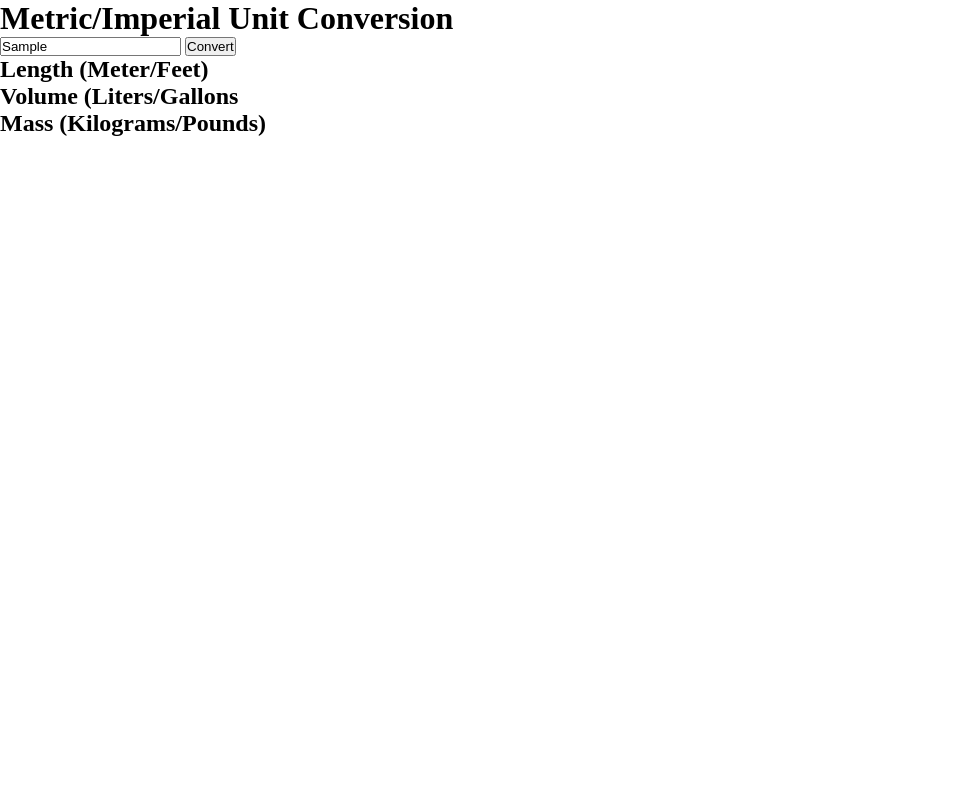
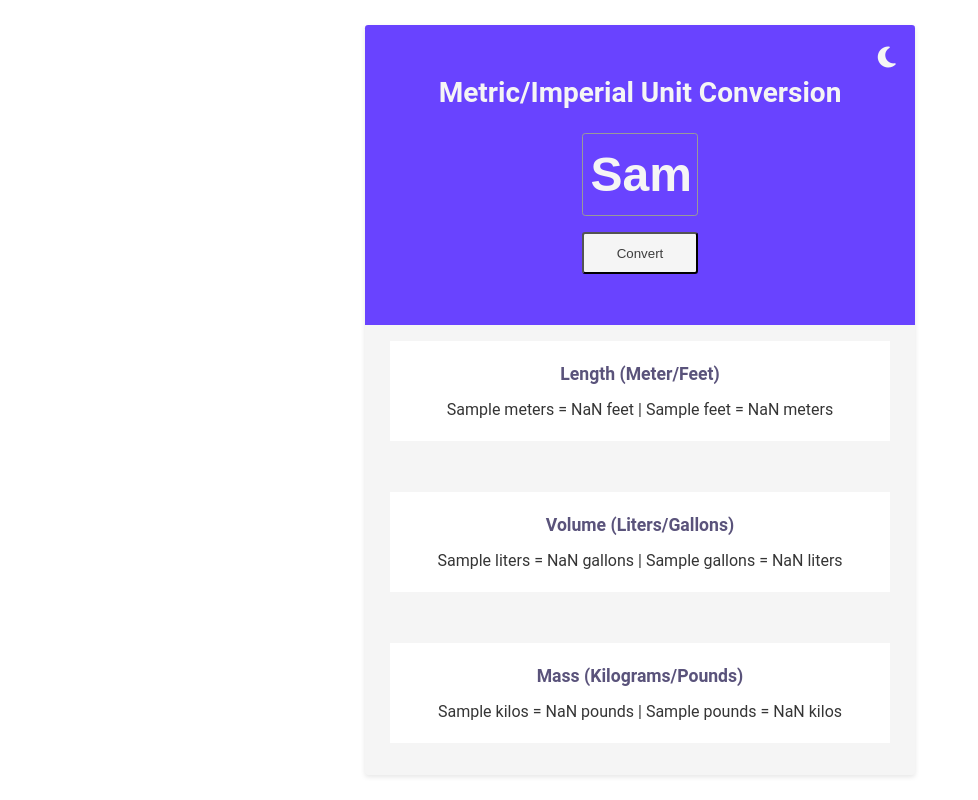
Before and after one commit to HacheGe60/unit-converter, a plain HTML site: page index.html in a window 1280 px wide. Both pictures are taken after typing "Sample" into the empty fields and a click on the button "Convert". Shown: the whole page, without its empty margins (0-978 px from the left). Drawn offline with Linux system fonts and the light colour scheme.

Commit message:
Finished

```diff
--- a/index.css
+++ b/index.css
@@ -3,3 +3,103 @@
     padding: 0;
     box-sizing: border-box;
 }
+
+body {
+    background-color: #ffffff;
+    font-family: 'Roboto', sans-serif;
+    display: flex;
+    justify-content: center;
+    align-items: center;
+    height: 100vh;
+}
+
+.container {
+    max-width: 34.375rem;
+    width: 100%;
+    max-height: 46.875rem;
+    height: 100%;
+    background-color: #f5f5f5;
+    border-radius: 0.2rem;
+    box-shadow: 0 0.13rem 0.31rem rgba(0, 0, 0, 0.1);
+    text-align: center;
+    position: relative;
+}
+
+.dayNight {
+    position: absolute;
+    top: 2rem;
+    right: 1.2rem;
+}
+
+.header {
+    height: 40%;
+    display: flex;
+    flex-direction: column;
+    justify-content: center;
+    align-items: center;
+    background-color: #6943ff;
+    color: #f5f5f5;
+    border-radius: 0.2rem 0.2rem 0 0;
+}
+
+.title {
+    font-size: 1.75rem;
+    margin-bottom: 1.5rem;
+}
+
+.quantity-input {
+    width: 7.31rem;
+    height: 5.19rem;
+    background-color: #6943ff;
+    color: #f5f5f5;
+    padding: 0.5rem;
+    border-radius: 0.2rem;
+    border: 1px solid #999999;
+    margin-bottom: 1rem;
+    font-size: 3rem;
+    font-weight: 900;
+    text-align: center;
+}
+
+.quantity-input::placeholder {
+    color: #f5f5f5;
+}
+
+.convert-btn {
+    width: 7.31rem;
+    height: 2.6rem;
+    background-color: #f5f5f5;
+    color: #3d3d3d;
+    border-radius: 0.2rem;
+}
+
+.result {
+    display: flex;
+    flex-direction: column;
+    justify-content: space-between;
+    align-items: center;
+    height: 60%;
+    padding: 1rem;
+}
+
+.measure {
+    margin-bottom: 1rem;
+    width: 31.25rem;
+    height: 6.25rem;
+    background-color: #ffffff;
+    color: #5a537b;
+    display: flex;
+    flex-direction: column;
+    justify-content: center;
+    align-items: center;
+}
+
+.subtitle {
+    font-size: 1.1rem;
+    margin-bottom: 1rem;
+}
+
+.measure p {
+    font-size: 1rem;
+    color: #353535
+}
--- a/index.html
+++ b/index.html
@@ -17,23 +17,26 @@
 
     <body>
         <div class="container">
+            <i id="dayNight" class="dayNight fa-solid fa-moon fa-xl" style="color: #f5f5f5;"></i>
             <div class="header">
-                <h1>Metric/Imperial Unit Conversion</h1>
-                <input type="text" id="quantity-input" class="quantity-input">
+                <h1 class="title">Metric/Imperial Unit Conversion</h1>
+                <input type="text" id="quantity-input" class="quantity-input" placeholder="20">
                 <button id="convert-btn" class="convert-btn">Convert</button>
             </div>
-            <div class="result">
-                <div class="length">
-                    <h2>Length (Meter/Feet)</h2>
-                    <p id="length"></p>
+            <div id="result" class="result">
+                <div class="measure">
+                    <h2 class="subtitle">Length (Meter/Feet)</h2>
+                    <p id="length">20 meters = 65.616 feet | 20 feet = 6.096 meters</p>
                 </div>
-                <div class="volume">
-                    <h2>Volume (Liters/Gallons</h2>
-                    <p id="volume"></p>
+                <div class="measure">
+                    <h2 class="subtitle">Volume (Liters/Gallons)</h2>
+                    <p id="volume">20 liters = 5.284 gallons | 20 gallons = 75.708 liters
+                    </p>
                 </div>
-                <div class="mass">
-                    <h2>Mass (Kilograms/Pounds)</h2>
-                    <p id="mass"></p>
+                <div class="measure">
+                    <h2 class="subtitle">Mass (Kilograms/Pounds)</h2>
+                    <p id="mass">20 kilos = 44.092 pounds | 20 pounds = 9.072 kilos
+                    </p>
                 </div>
             </div>
         </div>
--- a/index.js
+++ b/index.js
@@ -0,0 +1,56 @@
+const quantityInputEl = document.querySelector('#quantity-input');
+const convertBtnEl = document.querySelector('#convert-btn');
+const lengthEl = document.querySelector('#length');
+const volumeEl = document.querySelector('#volume');
+const massEl = document.querySelector('#mass');
+const dayNightEl = document.querySelector('#dayNight');
+const resultEl = document.querySelector('#result');
+const measureEl = document.querySelectorAll('.measure');
+let quantity = '';
+
+function convert() {
+    quantity = quantityInputEl.value;
+    if (quantity === '') {
+        quantity = '1';
+    }
+    const lengthFeet = (quantity * 3.281).toFixed(3);
+    const lengthMeters = (quantity / 3.281).toFixed(3);
+    const volumeGallons = (quantity * 0.264).toFixed(3);
+    const volumeLiters = (quantity / 0.264).toFixed(3);
+    const massPounds = (quantity * 2.204).toFixed(3);
+    const massKilos = (quantity / 2.204).toFixed(3);
+
+    lengthEl.textContent = `${quantity} meters = ${lengthFeet} feet | ${quantity} feet = ${lengthMeters} meters`;
+    volumeEl.textContent = `${quantity} liters = ${volumeGallons} gallons | ${quantity} gallons = ${volumeLiters} liters`;
+    massEl.textContent = `${quantity} kilos = ${massPounds} pounds | ${quantity} pounds = ${massKilos} kilos`;
+}
+
+convertBtnEl.addEventListener('click', convert);
+
+function dayNight() {
+    if (dayNightEl.classList.contains('fa-moon')) {
+        dayNightEl.classList.remove('fa-moon');
+        dayNightEl.classList.add('fa-sun');
+        resultEl.style.backgroundColor = '#1f2937   ';
+        measureEl.forEach(measure => {
+            measure.style.backgroundColor = '#273549';
+            measure.style.color = '#ccc1ff';
+        });
+        lengthEl.style.color = '#f5f5f5';
+        volumeEl.style.color = '#f5f5f5';
+        massEl.style.color = '#f5f5f5';
+    } else {
+        dayNightEl.classList.remove('fa-sun');
+        dayNightEl.classList.add('fa-moon');
+        resultEl.style.backgroundColor = '#f5f5f5';
+        measureEl.forEach(measure => {
+            measure.style.backgroundColor = '#ffffff';
+            measure.style.color = '#5a537b';
+        });
+        lengthEl.style.color = '#353535';
+        volumeEl.style.color = '#353535';
+        massEl.style.color = '#353535';
+    }
+}
+
+dayNightEl.addEventListener('click', dayNight);
```
